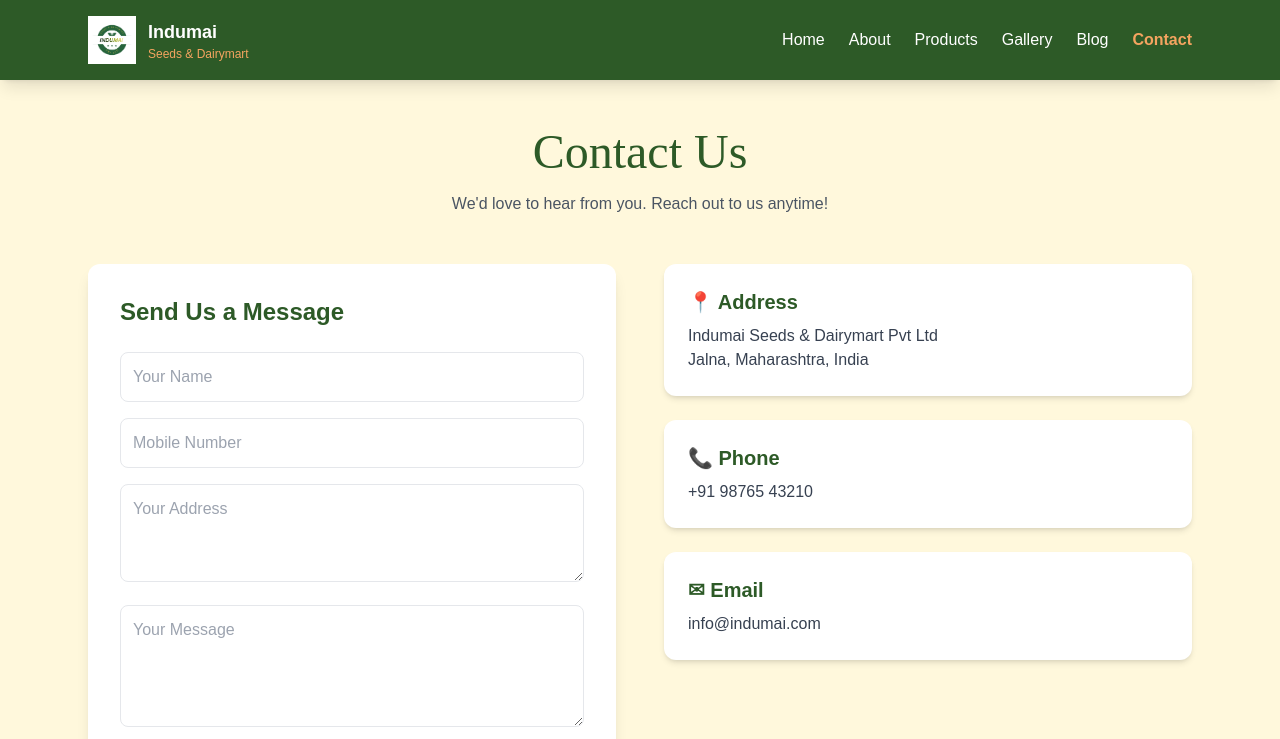
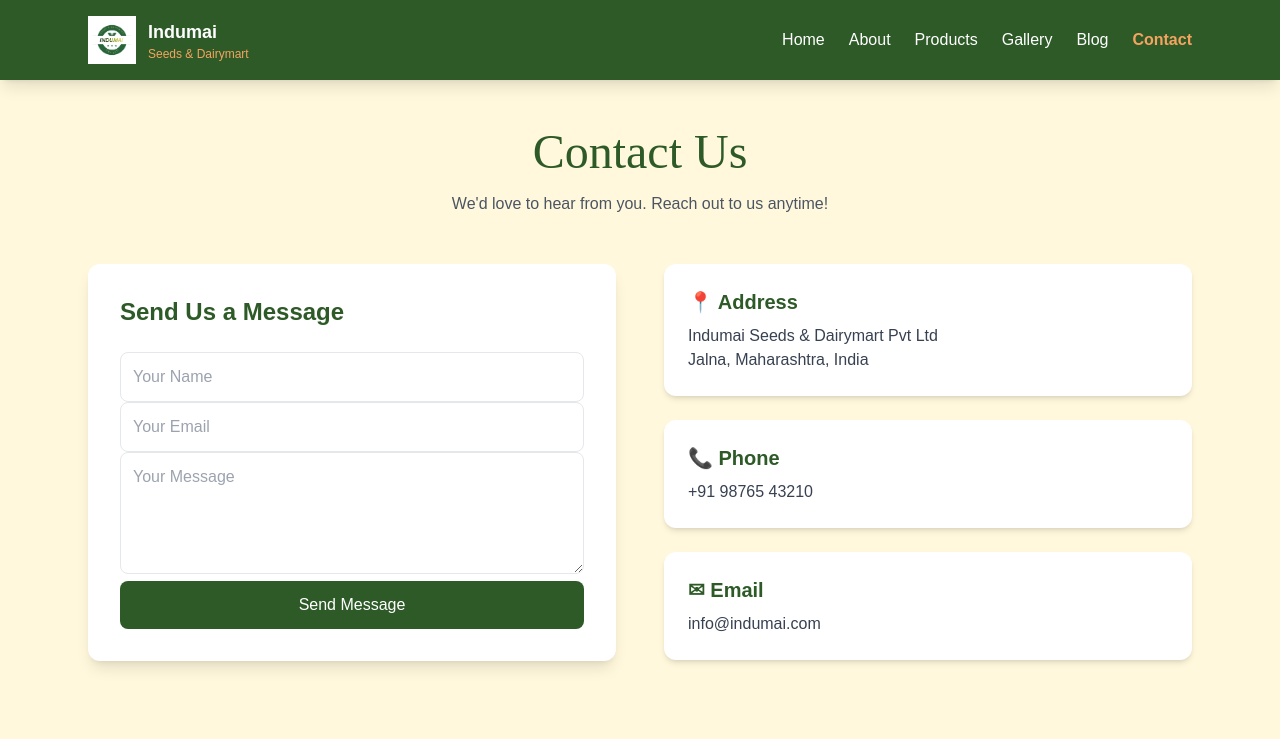
Before and after one commit to dabhadepallavi319-droid/INDUMAI-ECOMMERCE-website-, a Flask app: page /contact in a window 1280 px wide. Shown: the top 739 px of the page. Run offline with Flask 3, Linux system fonts and the light colour scheme; some libraries are stand-ins or nearby versions.

Commit message:
Update contact.html

```diff
--- a/templates/contact.html
+++ b/templates/contact.html
@@ -90,33 +90,21 @@
     <div class="bg-white p-8 rounded-xl shadow-lg">
       <h2 class="text-2xl font-semibold text-primary mb-6">Send Us a Message</h2>
 
-        <form action="{{ url_for('contact') }}" method="POST" class="space-y-4">
-
-  <!-- Name -->
+        <form action="{{ url_for('contact') }}" method="POST">
         <input type="text" name="name" placeholder="Your Name"
                class="w-full p-3 border rounded-lg focus:outline-none focus:ring-2 focus:ring-primary" required>
 
-  <!-- Mobile Number -->
-  <input type="tel" name="mobile" placeholder="Mobile Number"
-         pattern="[0-9]{10}" maxlength="10"
+        <input type="email" name="email" placeholder="Your Email"
                class="w-full p-3 border rounded-lg focus:outline-none focus:ring-2 focus:ring-primary" required>
 
-  <!-- Address -->
-  <textarea name="address" rows="3" placeholder="Your Address"
+        <textarea name="message" rows="4" placeholder="Your Message"
                   class="w-full p-3 border rounded-lg focus:outline-none focus:ring-2 focus:ring-primary" required></textarea>
 
-  <!-- Message -->
-  <textarea name="message" rows="4" placeholder="Your Message"
-            class="w-full p-3 border rounded-lg fsocus:outline-none focus:ring-2 focus:ring-primary" required></textarea>
-
-  <!-- Button -->
         <button type="submit"
                 class="w-full bg-primary text-white py-3 rounded-lg hover:bg-green-800 transition">
           Send Message
         </button>
-
       </form>
-
     </div>
 
     <!-- Contact Info -->
```
Lines whose indentation alone changed are shown as unchanged.
